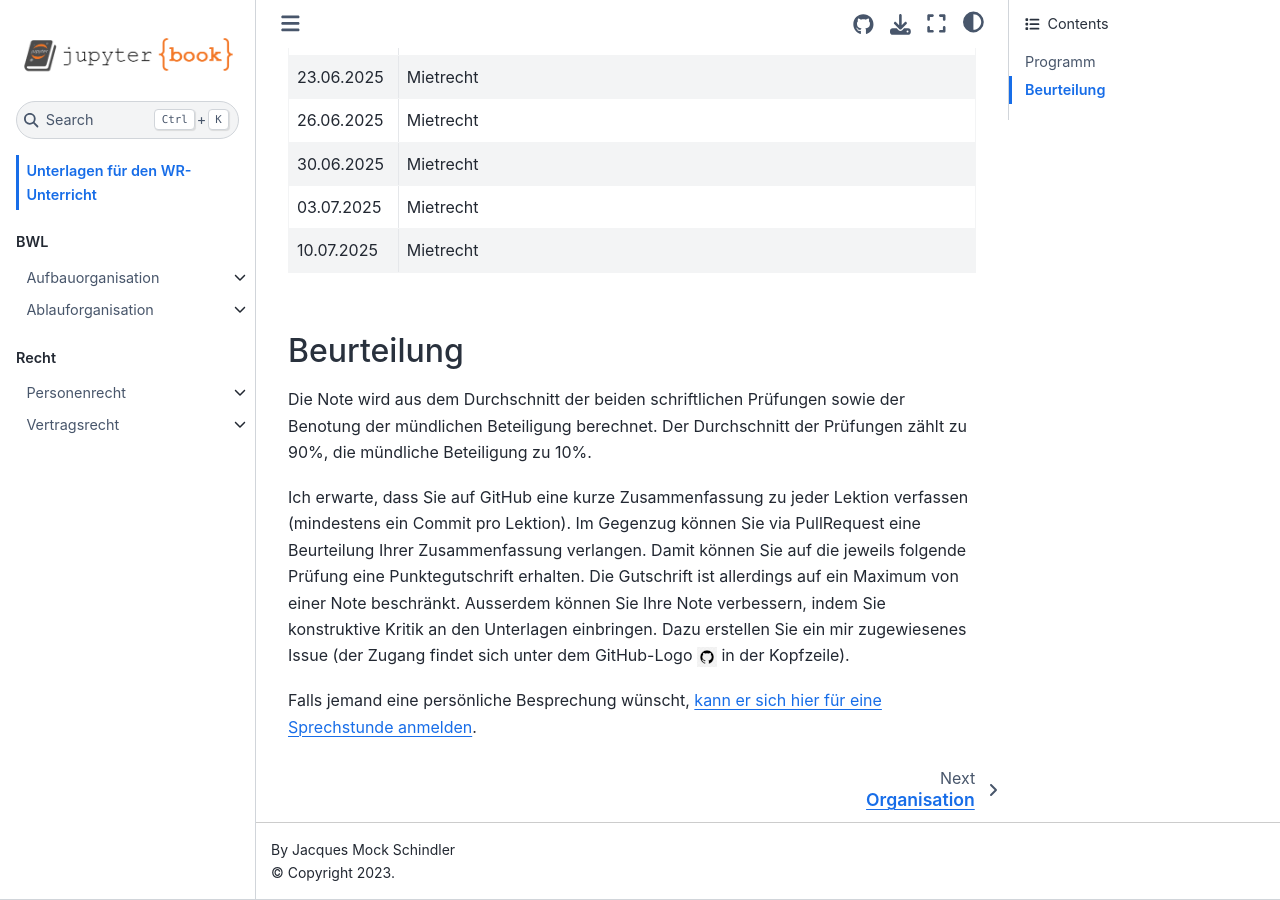
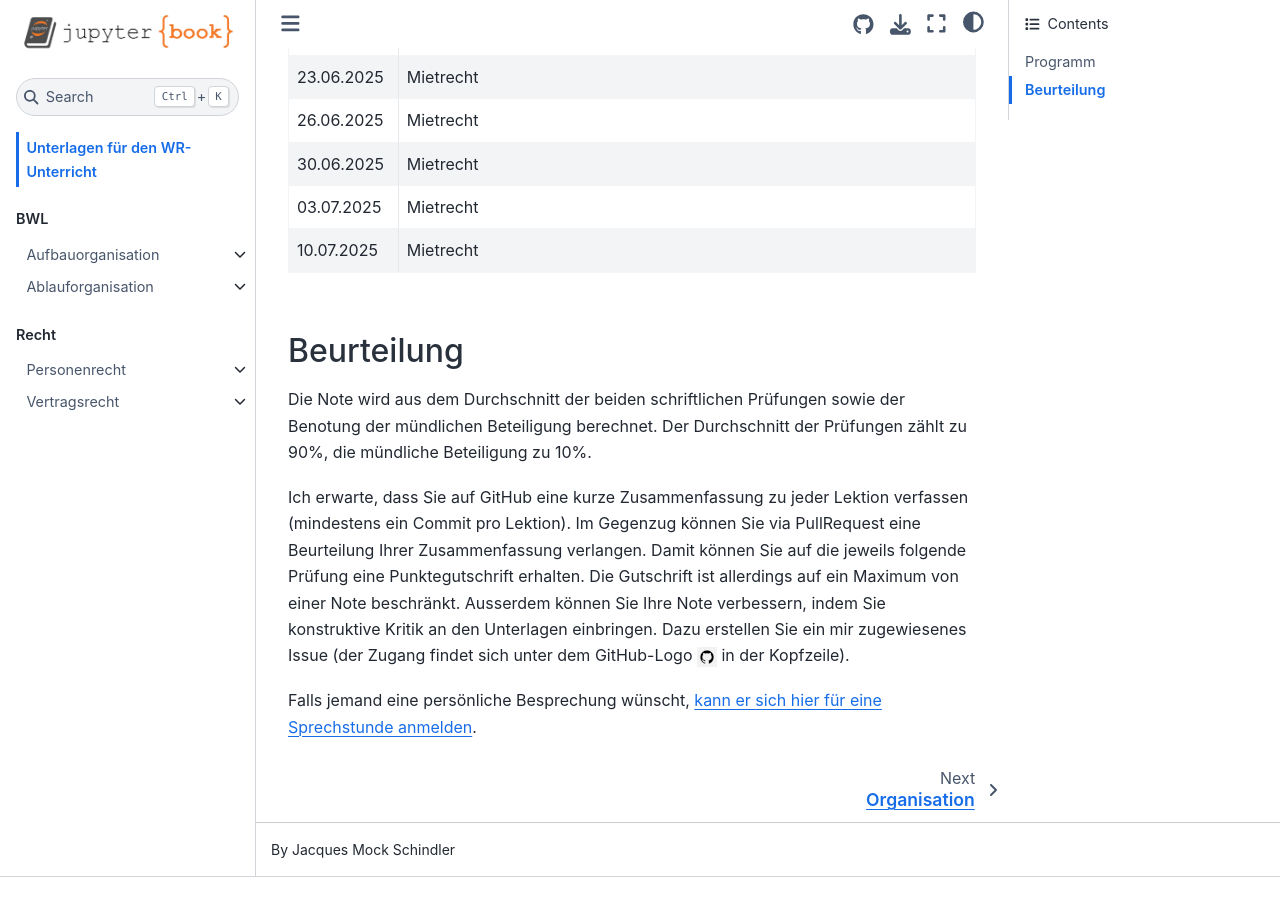
Before and after one commit to SkriptenMk/WR_I_24-27, a Jupyter Book: the page built from docs/intro.md, in a window 1280 px wide and 900 px high, scrolled down 1474 px. Built offline with Jupyter Book 1.0.4 settings and Sphinx 7.4.7 and the Sphinx Book theme 1.1.4, drawn with Linux system fonts in a browser that asks for light colours; after the commit the page ends 2351 px from its top, so only the background shows below that.

Commit message:
Copyright erfolgreich ausgeschlossen

```diff
--- a/docs/_config.yml
+++ b/docs/_config.yml
@@ -39,6 +39,7 @@ parse:
 sphinx:
   config:
     templates_path: ["_templates"]
+    html_show_copyright: false
     mathjax_path: https://cdn.jsdelivr.net/npm/mathjax@3/es5/tex-mml-chtml.js
     mathjax3_config:
       tex:
```
Also changed, not shown: 1 other file.
